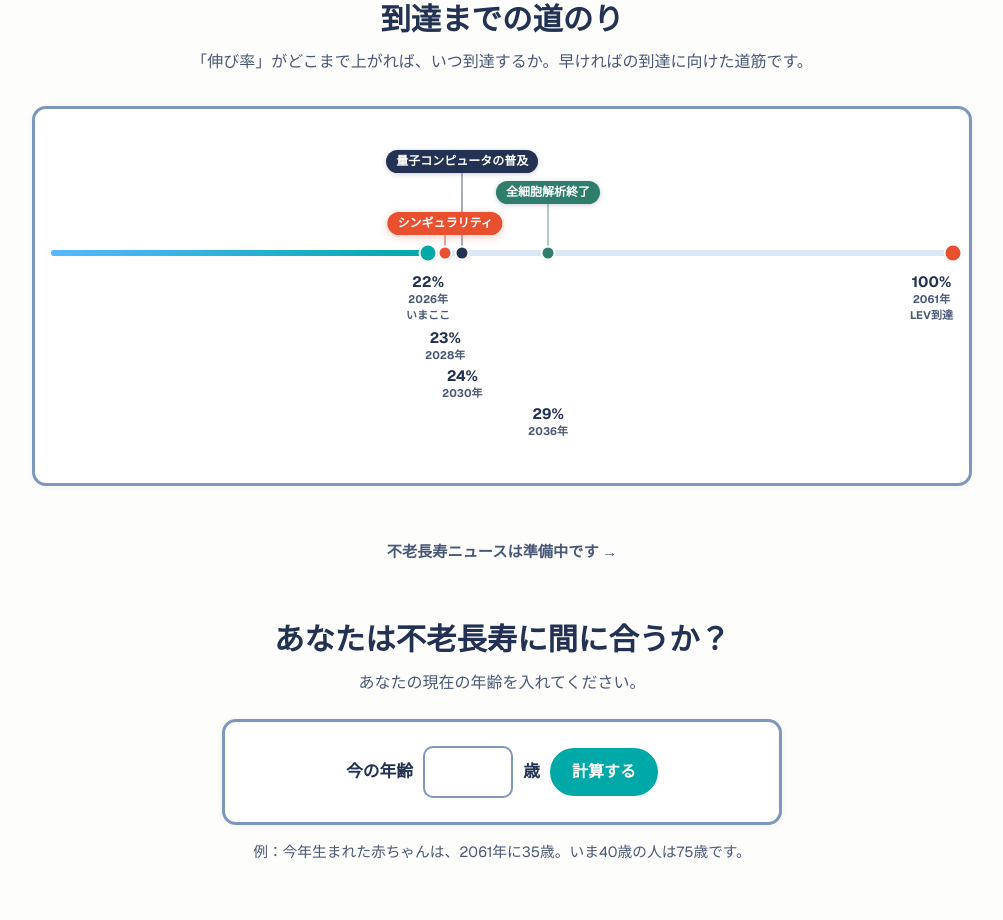
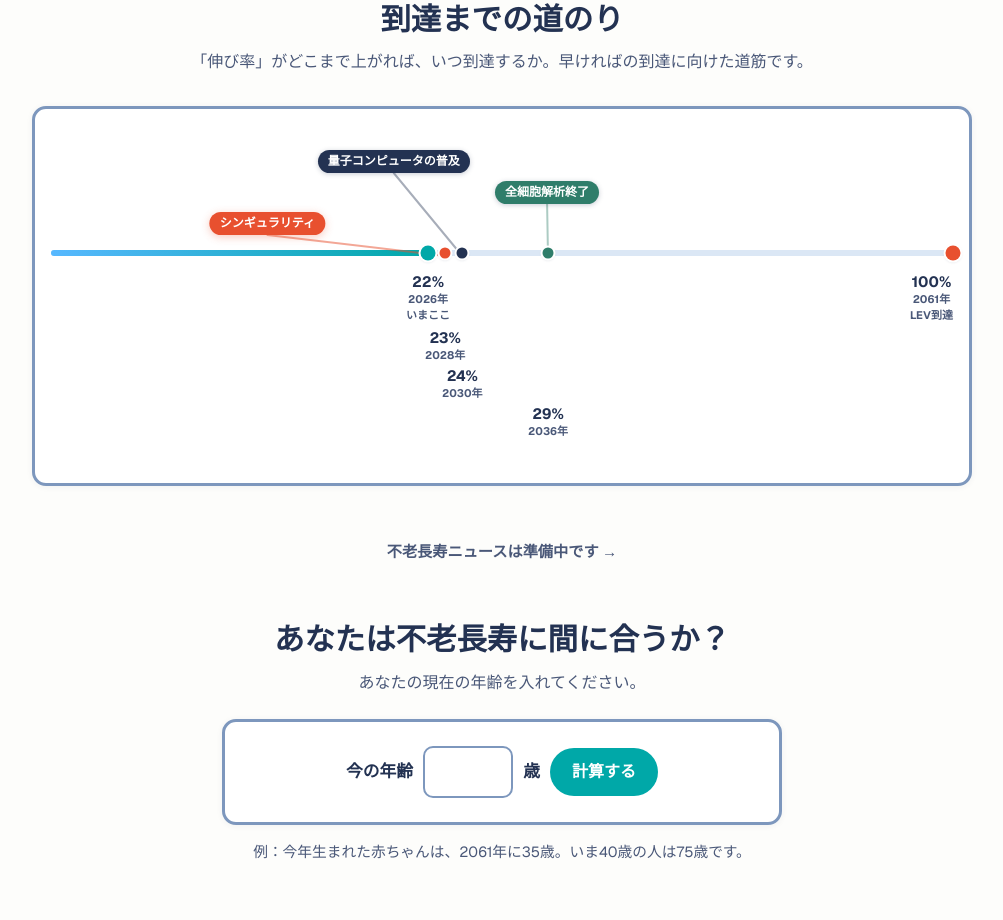
Before and after one commit to mikoshi092/immortality-countdown, a Next.js app: page /ja in a window 1280 px wide. Shown: the part 860-1780 px from the top of the page, without its empty margins (138-1141 px from the left). Built offline with nearby package versions, Linux system fonts and the light colour scheme.

Commit message:
Road to arrival: fan the pills out with diagonal leader lines (owner mock)

```diff
--- a/app/ja/page.tsx
+++ b/app/ja/page.tsx
@@ -256,7 +256,7 @@ export default function JapaneseLandingPage() {
                 pctLabel: `${road2028Pct}%`,
                 when: "2028年",
                 marker: "event",
-                pill: { label: "シンギュラリティ", tone: "coral", level: 1 },
+                pill: { label: "シンギュラリティ", tone: "coral", level: 1, anchor: 24, anchorSm: 24 },
                 labelRow: 1,
               },
               {
@@ -264,7 +264,7 @@ export default function JapaneseLandingPage() {
                 pctLabel: `${road2030Pct}%`,
                 when: "2030年",
                 marker: "event",
-                pill: { label: "量子コンピュータの普及", tone: "navy", level: 3 },
+                pill: { label: "量子コンピュータの普及", tone: "navy", level: 3, anchor: 38, anchorSm: 44 },
                 labelRow: 2,
               },
               {
@@ -272,7 +272,7 @@ export default function JapaneseLandingPage() {
                 pctLabel: `${road2036Pct}%`,
                 when: "2036年",
                 marker: "event",
-                pill: { label: "全細胞解析終了", tone: "teal", level: 2 },
+                pill: { label: "全細胞解析終了", tone: "teal", level: 2, anchor: 55, anchorSm: 55 },
                 labelRow: 3,
               },
               {
--- a/app/page.tsx
+++ b/app/page.tsx
@@ -225,7 +225,7 @@ export default function Home() {
                 pctLabel: `${road2028Pct}%`,
                 when: "2028",
                 marker: "event",
-                pill: { label: "The Singularity", tone: "coral", level: 1 },
+                pill: { label: "The Singularity", tone: "coral", level: 1, anchor: 24, anchorSm: 24 },
                 labelRow: 1,
               },
               {
@@ -233,7 +233,7 @@ export default function Home() {
                 pctLabel: `${road2030Pct}%`,
                 when: "2030",
                 marker: "event",
-                pill: { label: "Quantum computing becomes mainstream", tone: "navy", level: 3 },
+                pill: { label: "Quantum computing becomes mainstream", tone: "navy", level: 3, anchor: 38, anchorSm: 44 },
                 labelRow: 2,
               },
               {
@@ -241,7 +241,7 @@ export default function Home() {
                 pctLabel: `${road2036Pct}%`,
                 when: "2036",
                 marker: "event",
-                pill: { label: "Whole-cell analysis complete", tone: "teal", level: 2 },
+                pill: { label: "Whole-cell analysis complete", tone: "teal", level: 2, anchor: 55, anchorSm: 55 },
                 labelRow: 3,
               },
               {
--- a/components/calm/Sections.tsx
+++ b/components/calm/Sections.tsx
@@ -1,5 +1,5 @@
 import Link from "next/link";
-import type { ReactNode } from "react";
+import type { CSSProperties, ReactNode } from "react";
 import type { FaqItem } from "@/lib/faq";
 import type { FieldId } from "@/lib/fields";
 import { FOCUS_RING } from "@/lib/nav";
@@ -269,6 +269,20 @@ export type RoadPoint = {
     label: string;
     tone: "coral" | "navy" | "teal";
     level: 1 | 2 | 3;
+    /** Centre of the pill, as a percent of the stage width. The
+     *  pills fan out horizontally (owner's hand-edited mock,
+     *  2026-11-05) instead of stacking in one column over their
+     *  points: the coral pill sits left, the navy pill
+     *  upper-left, the teal pill over its own point — and a
+     *  diagonal leader line runs from each pill's bottom edge
+     *  down to its point. `anchor` applies at sm and up,
+     *  `anchorSm` below sm: the stage narrows much faster than
+     *  the pills shrink, so the widest pill (navy, EN — 252px on
+     *  the 320px stage at 390px) needs its centre pushed right
+     *  on small screens to stay inside the stage. Both values
+     *  are verified against rendered captures in both locales. */
+    anchor: number;
+    anchorSm: number;
   };
   /** Row for the under-track label (see ROAD_LABEL_ROWS). The event
    *  years' modelled gains sit within a few points of the start, so
@@ -281,11 +295,13 @@ export type RoadPoint = {
 
 /** Pill colorways: coral for the headline event, navy for the
  *  technology event, deep teal (#2f7d6a, life-science register) for
- *  the cell event. */
+ *  the cell event. `line` / `lineOpacity` style the SVG leader line
+ *  from the pill down to its point — the same muted tone strength
+ *  the old vertical tick divs used (50% coral, 40% navy / teal). */
 const ROAD_PILL_TONES = {
-  coral: { pill: "bg-[#e8502f]", tick: "bg-[#e8502f]/50", dot: "bg-[#e8502f]" },
-  navy: { pill: "bg-[#233252]", tick: "bg-[#233252]/40", dot: "bg-[#233252]" },
-  teal: { pill: "bg-[#2f7d6a]", tick: "bg-[#2f7d6a]/40", dot: "bg-[#2f7d6a]" },
+  coral: { pill: "bg-[#e8502f]", line: "#e8502f", lineOpacity: 0.5, dot: "bg-[#e8502f]" },
+  navy: { pill: "bg-[#233252]", line: "#233252", lineOpacity: 0.4, dot: "bg-[#233252]" },
+  teal: { pill: "bg-[#2f7d6a]", line: "#2f7d6a", lineOpacity: 0.4, dot: "bg-[#2f7d6a]" },
 } as const;
 
 /**
@@ -296,29 +312,34 @@ const ROAD_PILL_TONES = {
  * above the track does not depend on the stage height: level 1
  * hangs 18px above the centre line (16px below sm), level 2 49px
  * (47px), level 3 80px (78px) — the arrangement in the owner's
- * 2026-11-05 sketch, where the 2030 pill rides highest so the three
- * pills never overlap even though the event points now sit within
- * a few percent of each other on the scale. All three pills share
- * one type scale (owner cleanup, 2026-11-05: the headline pill used
- * to render far larger than the other two); the level gaps above
- * are sized so each pill's band clears the next by ~8px. Each tick
- * runs from its pill's bottom edge down to just past the centre
- * line, passing behind the pills (pills carry z-10).
+ * 2026-11-05 sketch, where the 2030 pill rides highest. All three
+ * pills share one type scale (owner cleanup, 2026-11-05: the
+ * headline pill used to render far larger than the other two);
+ * the level gaps are sized so each pill's band clears the next by
+ * ~8px regardless of horizontal position.
+ *
+ * Leader lines: the pills fan out horizontally (owner's
+ * hand-edited mock, 2026-11-05), so the old vertical tick divs
+ * became diagonal SVG lines, one per event, drawn in two overlay
+ * variants — desktop and below-sm — because the geometry differs
+ * per breakpoint: each line runs from (pill anchor %, the level's
+ * `lineTop` — the same value as the pill's bottom-edge anchor)
+ * down to (the point's display %, just past the centre line:
+ * 119px, 115px below sm). The SVGs use a 0–100 x-range (percent
+ * of stage width) against a pixel y-range matching the stage
+ * height, with non-scaling-stroke so lines stay 2px at any width.
+ * The overlays sit under the pills (z-10) and markers (z-20).
  */
 const ROAD_LEVELS = {
-  1: {
-    pillAnchor: "top-[98px] max-sm:top-[96px]",
-    tick: "top-[98px] h-[21px] max-sm:top-[96px] max-sm:h-[19px]",
-  },
-  2: {
-    pillAnchor: "top-[67px] max-sm:top-[65px]",
-    tick: "top-[67px] h-[52px] max-sm:top-[65px] max-sm:h-[50px]",
-  },
-  3: {
-    pillAnchor: "top-[36px] max-sm:top-[34px]",
-    tick: "top-[36px] h-[83px] max-sm:top-[34px] max-sm:h-[81px]",
-  },
+  1: { pillAnchor: "top-[98px] max-sm:top-[96px]", lineTop: 98, lineTopSm: 96 },
+  2: { pillAnchor: "top-[67px] max-sm:top-[65px]", lineTop: 67, lineTopSm: 65 },
+  3: { pillAnchor: "top-[36px] max-sm:top-[34px]", lineTop: 36, lineTopSm: 34 },
 } as const;
+
+/** Track centre line, per breakpoint (see the stage geometry
+ *  above): leader lines end 3px past it, under the markers. */
+const ROAD_LINE_END = 119;
+const ROAD_LINE_END_SM = 115;
 
 /**
  * Under-track label rows. The event points' modelled gains (23%,
@@ -355,7 +376,10 @@ const ROAD_LABEL_ROWS = {
  * track through the deformed display scale (roadDisplayPct) so
  * the four left-hand points spread across the track's left half;
  * their labels descend in a one-row-per-point staircase
- * (ROAD_LABEL_ROWS) to stay legible.
+ * (ROAD_LABEL_ROWS) to stay legible. The pills fan out
+ * horizontally over the stage (each pill carries its own `anchor`
+ * centre, per the owner's hand-edited mock, 2026-11-05), joined
+ * to their points by diagonal SVG leader lines.
  *
  * Points render in the order given — chronological (2026 → 2028 →
  * 2030 → 2036 → 2061) — so screen readers and text extraction meet
@@ -378,6 +402,55 @@ export function Milestones({ points }: { points: RoadPoint[] }) {
             style={{ width: `${roadDisplayPct(nowPoint?.pct ?? 0)}%` }}
           />
         </div>
+        {/* Leader lines: one diagonal per event, from its pill's
+            bottom edge down to its point. Two overlay variants —
+            the stage geometry differs below sm (see ROAD_LEVELS). */}
+        <svg
+          aria-hidden="true"
+          className="absolute inset-0 h-full w-full max-sm:hidden"
+          viewBox="0 0 100 318"
+          preserveAspectRatio="none"
+        >
+          {points.map((point) =>
+            point.pill ? (
+              <line
+                key={`${point.pct}-${point.when}`}
+                x1={point.pill.anchor}
+                y1={ROAD_LEVELS[point.pill.level].lineTop}
+                x2={roadDisplayPct(point.pct)}
+                y2={ROAD_LINE_END}
+                stroke={ROAD_PILL_TONES[point.pill.tone].line}
+                strokeOpacity={ROAD_PILL_TONES[point.pill.tone].lineOpacity}
+                strokeWidth={2}
+                strokeLinecap="round"
+                vectorEffect="non-scaling-stroke"
+              />
+            ) : null,
+          )}
+        </svg>
+        <svg
+          aria-hidden="true"
+          className="absolute inset-0 hidden h-full w-full max-sm:block"
+          viewBox="0 0 100 298"
+          preserveAspectRatio="none"
+        >
+          {points.map((point) =>
+            point.pill ? (
+              <line
+                key={`${point.pct}-${point.when}`}
+                x1={point.pill.anchorSm}
+                y1={ROAD_LEVELS[point.pill.level].lineTopSm}
+                x2={roadDisplayPct(point.pct)}
+                y2={ROAD_LINE_END_SM}
+                stroke={ROAD_PILL_TONES[point.pill.tone].line}
+                strokeOpacity={ROAD_PILL_TONES[point.pill.tone].lineOpacity}
+                strokeWidth={2}
+                strokeLinecap="round"
+                vectorEffect="non-scaling-stroke"
+              />
+            ) : null,
+          )}
+        </svg>
         {points.map((point) => {
           const tone = point.pill ? ROAD_PILL_TONES[point.pill.tone] : null;
           const level = point.pill ? ROAD_LEVELS[point.pill.level] : null;
@@ -385,23 +458,21 @@ export function Milestones({ points }: { points: RoadPoint[] }) {
           return (
             <div key={`${point.pct}-${point.when}`} className="contents">
               {point.pill && tone && level ? (
-                <>
                 <span
-                    aria-hidden="true"
-                    className={`absolute w-[2px] -translate-x-1/2 rounded ${tone.tick} ${level.tick}`}
-                    style={{ left: `${displayPct}%` }}
-                  />
-                  <span
-                    className={`absolute z-10 -translate-x-1/2 -translate-y-full whitespace-nowrap rounded-full px-2.5 py-1 text-[12px] font-semibold leading-[1.25] text-white max-sm:px-2 max-sm:text-[11px] ${tone.pill} ${level.pillAnchor} ${
+                  className={`absolute left-[var(--road-anchor)] z-10 -translate-x-1/2 -translate-y-full whitespace-nowrap rounded-full px-2.5 py-1 text-[12px] font-semibold leading-[1.25] text-white max-sm:left-[var(--road-anchor-sm)] max-sm:px-2 max-sm:text-[11px] ${tone.pill} ${level.pillAnchor} ${
                     point.pill.tone === "coral"
                       ? "shadow-[0_2px_8px_rgba(232,80,47,0.3)]"
                       : "shadow-[0_1px_5px_rgba(35,50,82,0.25)]"
                   }`}
-                    style={{ left: `${displayPct}%` }}
+                  style={
+                    {
+                      "--road-anchor": `${point.pill.anchor}%`,
+                      "--road-anchor-sm": `${point.pill.anchorSm}%`,
+                    } as CSSProperties
+                  }
                 >
                   {point.pill.label}
                 </span>
-                </>
               ) : null}
               <span
                 aria-hidden="true"
```
Lines whose indentation alone changed are shown as unchanged.
